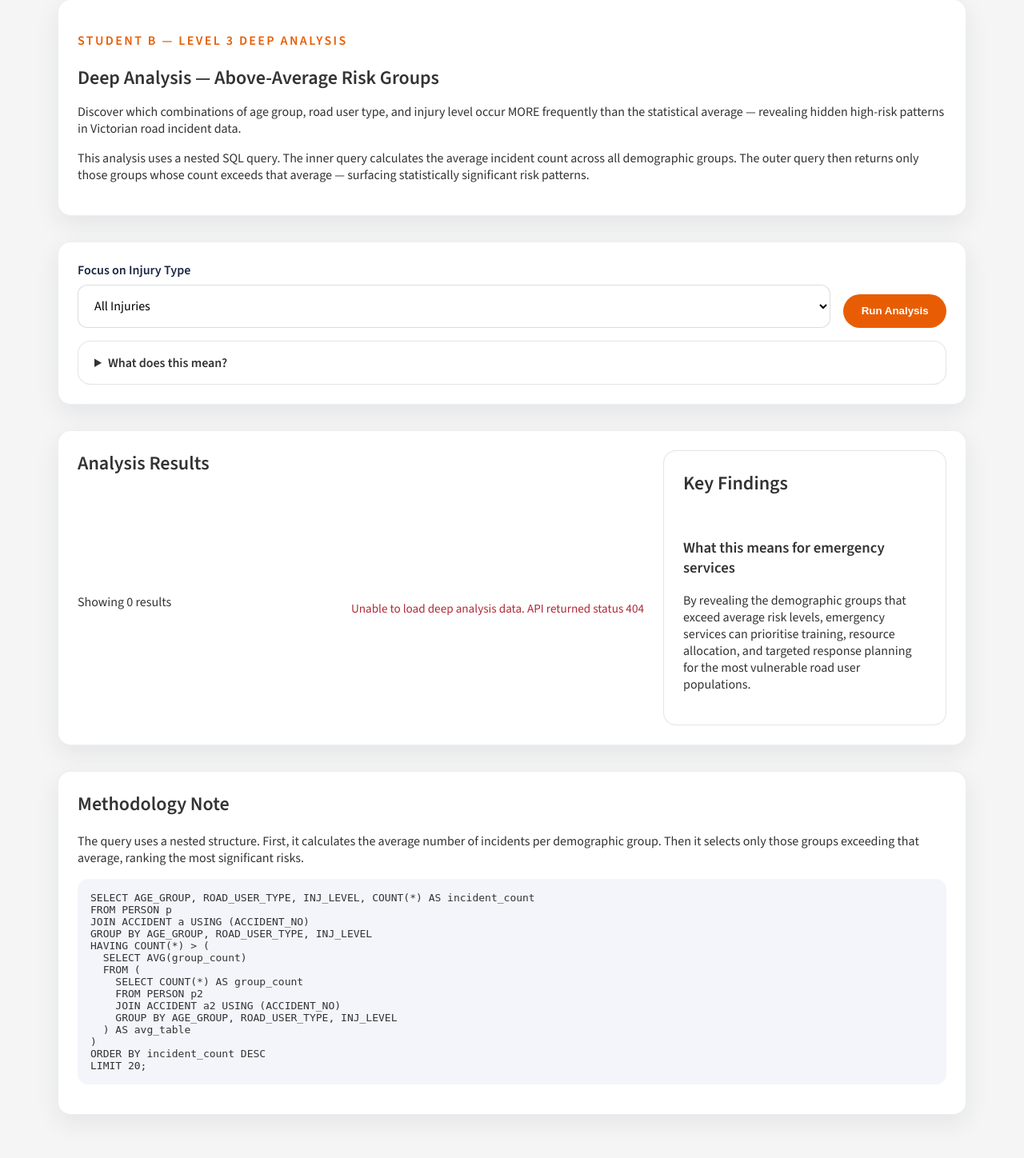
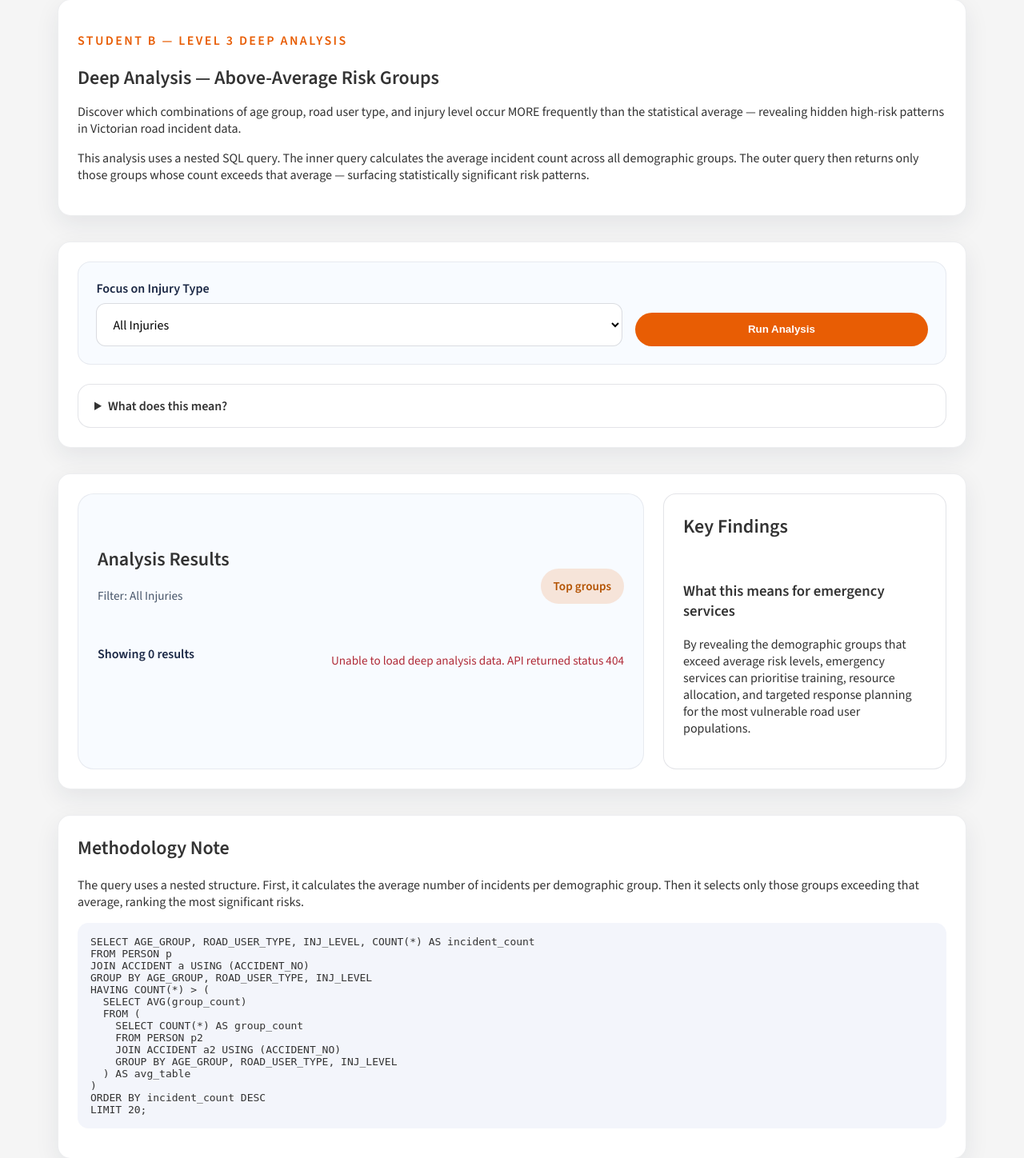
Before and after one commit to adilhsain/road-incidents-studio, a Python web app: template app/templates/deep_people.html in a window 1280 px wide. Shown: the part 119-1567 px from the top of the page at 80% size. Run offline with Jinja, Linux system fonts and the light colour scheme; the template is opened without the code that fills it, so the values that code supplies are empty.

Commit message:
Final Project Code with all the fixes

```diff
--- a/app/static/css/style.css
+++ b/app/static/css/style.css
@@ -469,10 +469,14 @@ a {
 
 .analysis-controls {
   display: grid;
-  grid-template-columns: 1fr auto;
+  grid-template-columns: minmax(0, 1.8fr) minmax(0, 1fr);
   gap: 1rem;
   align-items: end;
-  margin-bottom: 1rem;
+  margin-bottom: 1.5rem;
+  padding: 1.4rem;
+  background: #f8fbff;
+  border: 1px solid rgba(26, 39, 68, 0.08);
+  border-radius: 1rem;
 }
 
 .explanation-panel {
@@ -481,6 +485,77 @@ a {
   border-radius: 1rem;
   padding: 1rem 1.25rem;
   margin-top: 1rem;
+}
+
+.deep-results {
+  display: grid;
+  gap: 1rem;
+  padding: 1.5rem;
+  background: #f8fbff;
+  border-radius: 1.25rem;
+  border: 1px solid rgba(26, 39, 68, 0.08);
+}
+
+.results-heading {
+  display: flex;
+  flex-wrap: wrap;
+  justify-content: space-between;
+  align-items: flex-end;
+  gap: 1rem;
+}
+
+.filter-summary {
+  color: #475569;
+  margin: 0.35rem 0 0;
+  font-size: 0.95rem;
+}
+
+.result-badge {
+  display: inline-flex;
+  align-items: center;
+  justify-content: center;
+  padding: 0.75rem 1rem;
+  border-radius: 999px;
+  background: rgba(232, 93, 4, 0.15);
+  color: #b35200;
+  font-size: 0.95rem;
+  font-weight: 700;
+}
+
+.insights-panel {
+  background: linear-gradient(180deg, #ffffff 0%, #f8fbff 100%);
+  border: 1px solid rgba(26, 39, 68, 0.12);
+  border-radius: 1.25rem;
+  padding: 1.5rem;
+  display: grid;
+  gap: 1rem;
+}
+
+.data-table th,
+.data-table td {
+  padding: 1rem 1.15rem;
+}
+
+.data-table tbody tr:hover {
+  background: #edf2ff;
+}
+
+.insights-list p {
+  margin: 0 0 0.9rem;
+  line-height: 1.7;
+}
+
+#deep-empty {
+  color: #0f172a;
+  background: rgba(232, 240, 254, 0.7);
+  padding: 1rem;
+  border-radius: 0.85rem;
+  border: 1px solid rgba(59, 130, 246, 0.15);
+}
+
+.results-bar p {
+  font-weight: 700;
+  color: var(--navy);
 }
 
 .explanation-panel summary {
--- a/app/static/js/main.js
+++ b/app/static/js/main.js
@@ -130,6 +130,12 @@ function renderDeepAnalysis(data) {
   const resultCount = document.getElementById("deep-result-count");
   const emptyMessage = document.getElementById("deep-empty");
   const insightsList = document.getElementById("insights-list");
+  const filterSummary = document.getElementById("deep-filter-summary");
+  const injuryType = document.getElementById("injury-type-select").value;
+
+  if (filterSummary) {
+    filterSummary.textContent = `Filter: ${injuryType}`;
+  }
 
   if (!Array.isArray(data) || data.length === 0) {
     tbody.innerHTML = "";
@@ -358,7 +364,7 @@ function loadPersonas() {
         .map(
           (persona) => `
             <article class="card persona-card">
-              <img src="https://via.placeholder.com/150" alt="Portrait of ${persona.name}" class="persona-image">
+              <img src="${persona.image_url || '/static/images/persona-placeholder.svg'}" alt="Portrait of ${persona.name}" class="persona-image" onerror="this.onerror=null; this.src='/static/images/persona-placeholder.svg'">
               <div class="persona-body">
                 <h3>${persona.name}</h3>
                 <p class="persona-meta"><strong>Age:</strong> ${persona.age} &bull; <strong>Occupation:</strong> ${persona.occupation}</p>
--- a/app/templates/deep_people.html
+++ b/app/templates/deep_people.html
@@ -33,7 +33,13 @@
 
 <section class="card content-section deep-grid">
   <div class="deep-results">
-    <h2>Analysis Results</h2>
+    <div class="results-heading">
+      <div>
+        <h2>Analysis Results</h2>
+        <p id="deep-filter-summary" class="filter-summary">Filter: All Injuries</p>
+      </div>
+      <div id="deep-result-badge" class="result-badge">Top groups</div>
+    </div>
     <div class="results-bar">
       <p id="deep-result-count">Showing 0 results</p>
       <div id="deep-error" class="error-text" hidden></div>
```
Also changed, not shown: app/app.py (+27 -8 lines), app/db.py (+80 -21 lines), database/seed_data.sql (+19 -0 lines), README.md, app/__init__.py (added), app/static/images/persona-placeholder.svg (added), database/road_incidents.db (added), 1 other file.
